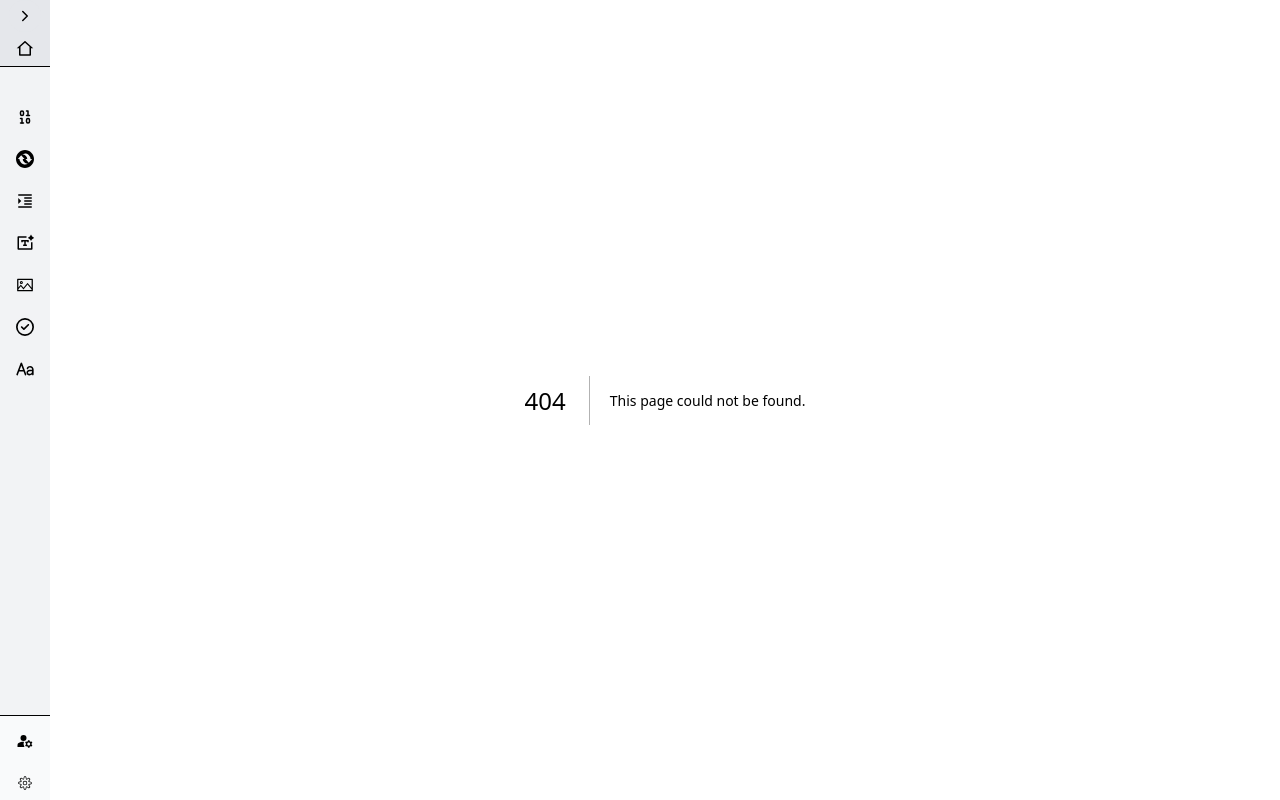
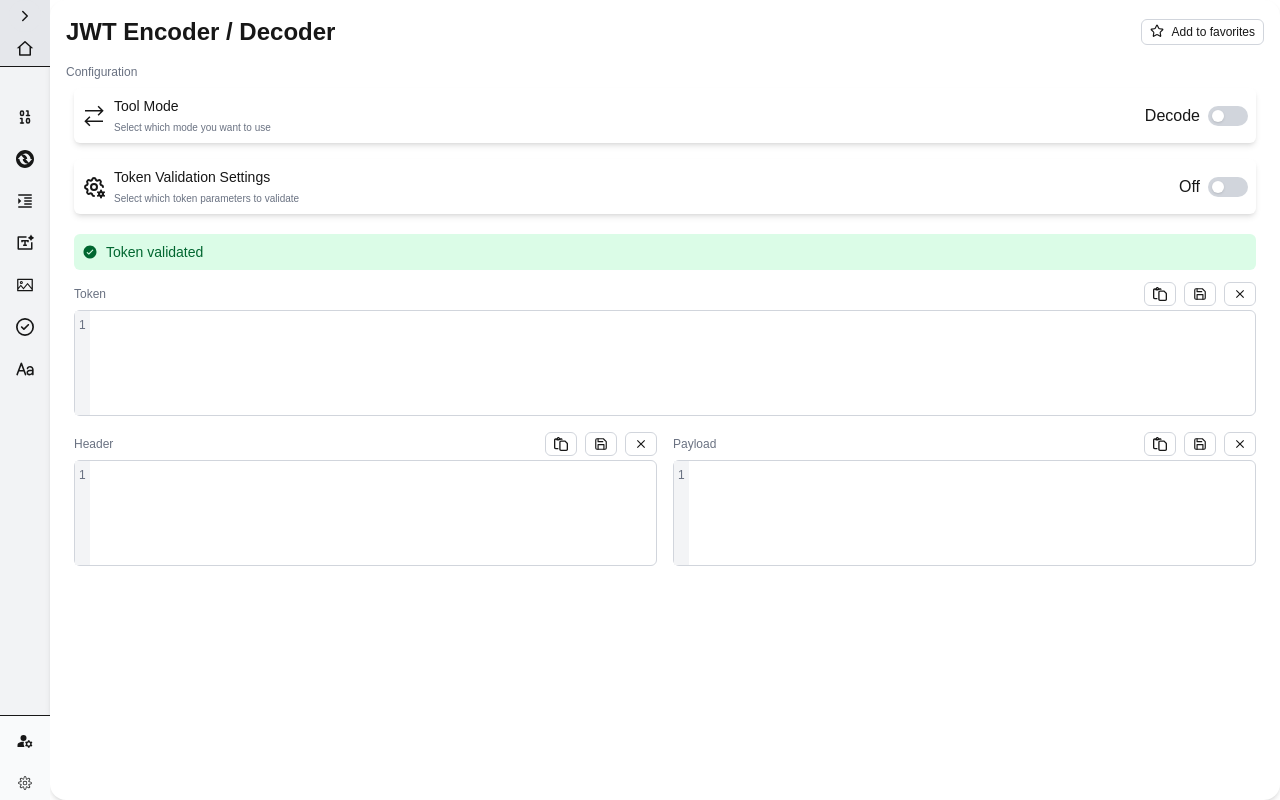
Before and after one commit to Kanghocit/Devtoys, a Next.js app: page /jwt in a window 1280 px wide. Before the commit this address had no page. Built offline with nearby package versions, Linux system fonts and the light colour scheme.

Commit message:
codec-jwt

```diff
--- a/src/app/base64-text/page.tsx
+++ b/src/app/base64-text/page.tsx
@@ -3,7 +3,7 @@ import Button from "@/components/button";
 import CustomCard from "@/components/Card/CusCard";
 import Switch from "@/components/switch";
 import Textarea from "@/components/textarea";
-import { useEffect, useRef, useState } from "react";
+import { useEffect, useState } from "react";
 import { FaRegPaste } from "react-icons/fa6";
 import { FiSave } from "react-icons/fi";
 import { LiaExchangeAltSolid } from "react-icons/lia";
@@ -60,7 +60,7 @@ const Base64Text = () => {
       <div className="flex flex-col flex-grow mt-4 overflow-hidden">
         <div className="flex flex-col flex-grow rounded-lg p-4 ">
           {/* Input */}
-          <div className="flex flex-col flex-grow my0-1">
+          <div className="flex flex-col  my-1">
             <div className="flex justify-between items-center">
               <p className="text-xs">Input</p>
               <div className="flex gap-2">
--- /dev/null
+++ b/src/app/jwt/page.tsx
@@ -0,0 +1,216 @@
+"use client";
+import Button from "@/components/button";
+import CustomCard from "@/components/Card/CusCard";
+import Switch from "@/components/switch";
+import clsx from "clsx";
+import { useEffect, useState } from "react";
+import { LiaExchangeAltSolid } from "react-icons/lia";
+import { LuStar } from "react-icons/lu";
+import { BsPatchCheck } from "react-icons/bs";
+import { TbSettingsCog } from "react-icons/tb";
+import { RiErrorWarningFill } from "react-icons/ri";
+import { IoIosCheckmarkCircle } from "react-icons/io";
+import Textarea from "@/components/textarea";
+import { MdClear } from "react-icons/md";
+import { FaRegPaste } from "react-icons/fa6";
+import { FiSave } from "react-icons/fi";
+
+const validateValues = [
+  { name: "Validate issuer signing key", detail: "Plain text" },
+  { name: "Validate issuer" },
+  { name: "Validate audience" },
+  { name: "Validate timelife" },
+  { name: "Validate actors" },
+];
+
+const JWT = () => {
+  const [isEncode, setIsEncode] = useState(true);
+  const [isSetting, setIsSetting] = useState(false);
+  const [token, setToken] = useState("");
+  const [header, setHeader] = useState("");
+  const [payload, setPayload] = useState("");
+  const [signature, setSignature] = useState("");
+
+  const base64UrlToBase64 = (base64Url: string) => {
+    return (
+      base64Url.replace(/-/g, "+").replace(/_/g, "/") +
+      "==".slice(0, (4 - (base64Url.length % 4)) % 4)
+    );
+  };
+  const handleGenToken = () => {
+    if (!token) {
+      setHeader("");
+      setPayload("");
+      setSignature("");
+      return;
+    }
+
+    try {
+      const parts = token.split(".");
+      if (parts.length !== 3) throw new Error("Invalid JWT format");
+
+      const [header, payload, signature] = parts;
+      const decodedHeader = JSON.parse(atob(base64UrlToBase64(header)));
+      const decodedPayload = JSON.parse(atob(base64UrlToBase64(payload)));
+
+      setHeader(JSON.stringify(decodedHeader, null, 2));
+      setPayload(JSON.stringify(decodedPayload, null, 2));
+      setSignature(signature);
+    } catch (error) {
+      console.error("Error decoding token:", error);
+      setHeader("");
+      setPayload("");
+      setSignature("");
+    }
+  };
+
+  useEffect(() => {
+    handleGenToken();
+  }, [token]);
+  return (
+    <div
+      className="flex flex-col rounded-2xl h-full p-4 bg-white shadow-md"
+      suppressHydrationWarning
+    >
+      {/* Header */}
+      <div className="flex justify-between items-center mb-4">
+        <p className="font-bold text-2xl">JWT Encoder / Decoder</p>
+        <Button icon={<LuStar />} className="text-xs">
+          Add to favorites
+        </Button>
+      </div>
+
+      <p className="text-xs text-gray-500">Configuration</p>
+
+      {/* Tool Mode */}
+      <CustomCard
+        title="Tool Mode"
+        icon={<LiaExchangeAltSolid />}
+        subTitle="Select which mode you want to use"
+      >
+        <Switch
+          valueTrue="Encode"
+          valueFalse="Decode"
+          onToggle={() => setIsEncode(!isEncode)}
+        />
+      </CustomCard>
+
+      {/* Token Validation Settings */}
+      <CustomCard
+        title="Token Validation Settings"
+        icon={<TbSettingsCog />}
+        subTitle="Select which token parameters to validate"
+      >
+        <Switch
+          valueTrue="On"
+          valueFalse="Off"
+          onToggle={() => setIsSetting(!isSetting)}
+        />
+      </CustomCard>
+
+      {/* Các tùy chọn validation */}
+      {isSetting && (
+        <div className="space-y-2">
+          {validateValues.map((item, index) => (
+            <CustomCard
+              key={index}
+              title={item.name}
+              icon={<BsPatchCheck />}
+              subTitle={item.detail}
+              className="border border-gray-200 my-0 pb-0 rounded-none"
+            >
+              <Switch valueTrue="On" valueFalse="Off" />
+            </CustomCard>
+          ))}
+        </div>
+      )}
+
+      {/* Kết quả kiểm tra token */}
+      <div
+        className={
+          "flex items-center gap-2 my-3 mx-2 p-2 rounded-md bg-green-100"
+        }
+      >
+        <IoIosCheckmarkCircle className="text-green-800" />
+        <p className="text-sm text-green-800">Token validated</p>
+      </div>
+
+      {/* Input / Output Section */}
+      <div className="flex flex-col flex-grow space-y-4 mx-2">
+        {/* Token Input */}
+        <div>
+          <div className="flex justify-between items-center">
+            <p className="text-xs text-gray-500">Token</p>
+            <div className="flex gap-2">
+              <Button icon={<FaRegPaste />} />
+              <Button icon={<FiSave />} />
+              <Button icon={<MdClear />} />
+            </div>
+          </div>
+          <Textarea
+            className="w-full min-h-[100px] mt-1"
+            value={token}
+            onChange={(e) => setToken(e.target.value)}
+          />
+        </div>
+
+        {/* Input / Output */}
+        <div className="grid grid-cols-2 gap-4">
+          {/* Input */}
+          <div>
+            <div className="flex justify-between items-center">
+              <p className="text-xs text-gray-500">Header</p>
+              <div className="flex gap-2">
+                <Button icon={<FaRegPaste />} />
+                <Button icon={<FiSave />} />
+                <Button icon={<MdClear />} />
+              </div>
+            </div>
+            <Textarea
+              className="w-full min-h-[100px] mt-1"
+              value={header}
+              readOnly
+            />
+          </div>
+
+          {/* Output */}
+          <div>
+            <div className="flex justify-between items-center">
+              <p className="text-xs text-gray-500">Payload</p>
+              <div className="flex gap-2">
+                <Button icon={<FaRegPaste />} />
+                <Button icon={<FiSave />} />
+                <Button icon={<MdClear />} />
+              </div>
+            </div>
+            <Textarea
+              className="w-full min-h-[100px] mt-1"
+              value={payload}
+              readOnly
+            />
+          </div>
+        </div>
+        {/* Signature  */}
+        <div
+          className={clsx("flex flex-col flex-grow", !isSetting && "hidden")}
+        >
+          <div className="flex justify-between items-center">
+            <p className="text-xs text-gray-500">Signature</p>
+            <div className="flex gap-2">
+              <Button icon={<FaRegPaste />} />
+              <Button icon={<FiSave />} />
+              <Button icon={<MdClear />} />
+            </div>
+          </div>
+          <Textarea
+            className="w-full min-h-[100px] mt-1"
+            value={signature}
+            readOnly
+          />
+        </div>
+      </div>
+    </div>
+  );
+};
+
+export default JWT;
--- a/src/components/textarea/index.tsx
+++ b/src/components/textarea/index.tsx
@@ -41,7 +41,7 @@ const Textarea: React.FC<TextareaProps> = ({ className, ...rest }) => {
         {...rest}
         ref={textareaRef}
         className={clsx(
-          "w-full min-h-135 resize-none px-1 font-mono text-sm outline-none",
+          "w-full h-fit resize-none  font-mono text-sm outline-none",
           className
         )}
         onInput={updateLines} // Cập nhật số dòng mỗi khi nhập
```
